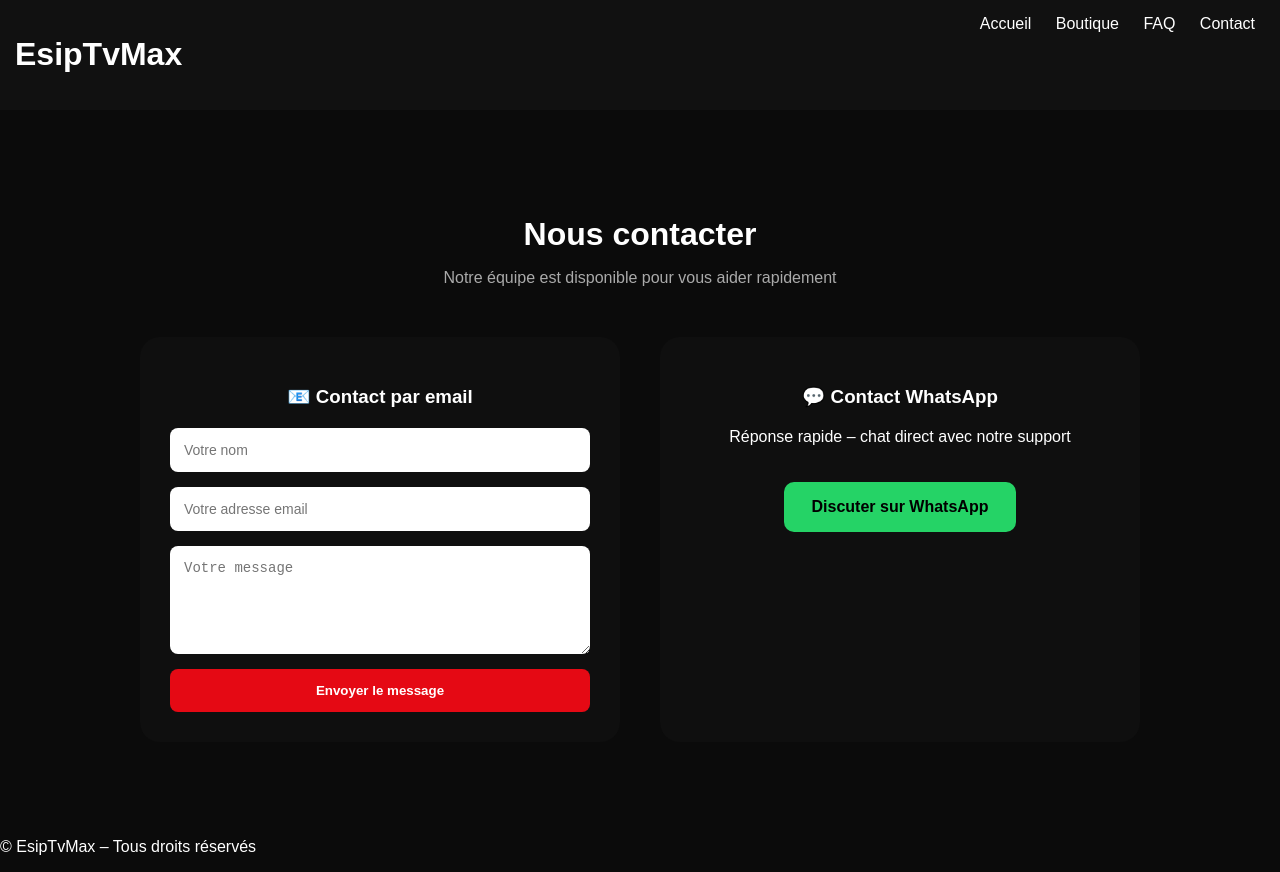
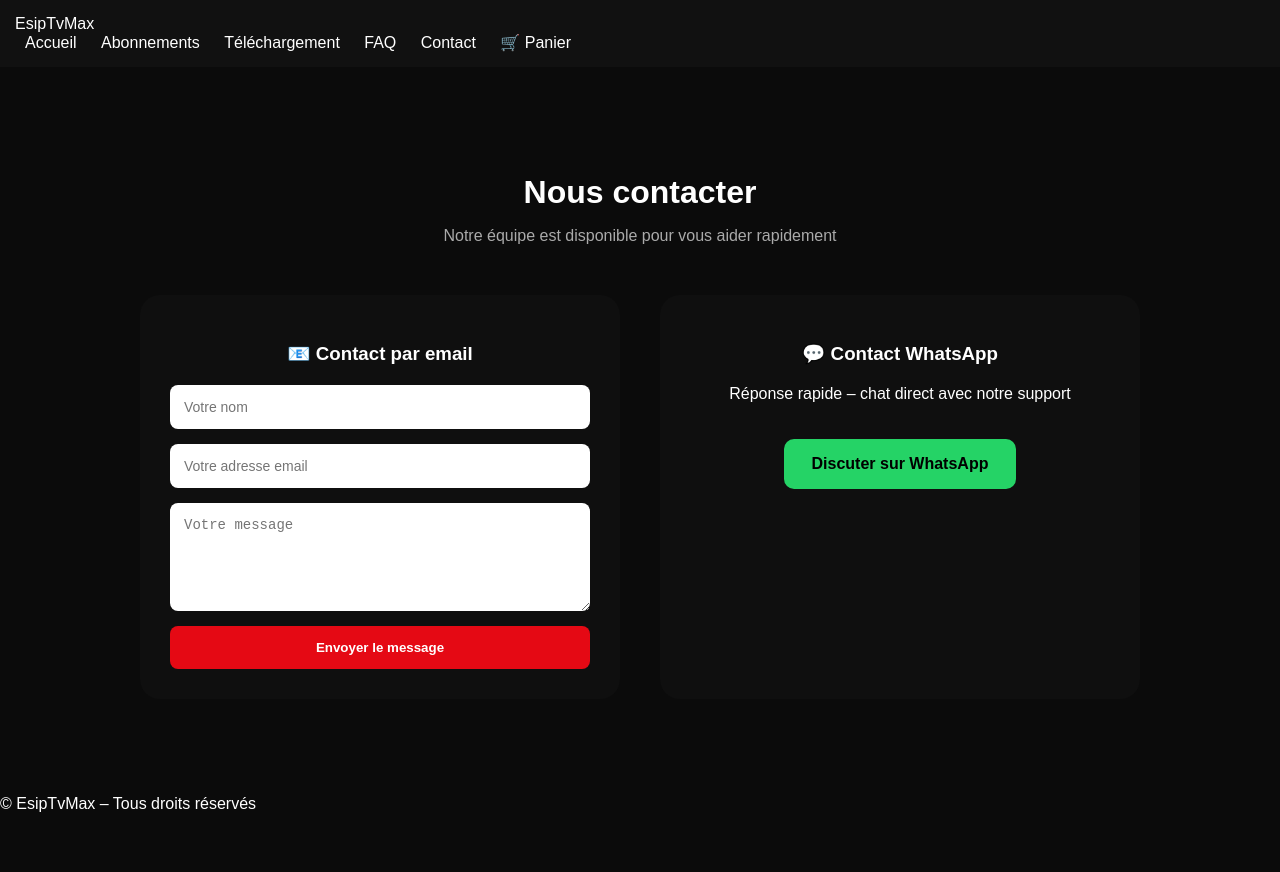
Before and after one commit to EsipTvMax/EsipTvMax, a plain HTML site: page contact.html in a window 1280 px wide. After the commit the page ends 829 px from the top, so only its background shows below. Drawn offline with Linux system fonts and the light colour scheme.

Commit message:
Update contact.html

```diff
--- a/contact.html
+++ b/contact.html
@@ -7,14 +7,23 @@
 </head>
 <body>
 
-<header>
-  <h1>EsipTvMax</h1>
-  <nav>
-    <a href="index.html">Accueil</a>
-    <a href="boutique.html">Boutique</a>
-    <a href="faq.html">FAQ</a>
-    <a href="contact.html">Contact</a>
-  </nav>
+<header class="main-header">
+  <div class="header-container">
+
+    <div class="logo">
+      <span class="logo-main">Esip</span><span class="logo-accent">TvMax</span>
+    </div>
+
+    <nav class="main-nav">
+      <a href="index.html">Accueil</a>
+      <a href="abonnements.html">Abonnements</a>
+      <a href="telechargement.html">Téléchargement</a>
+      <a href="faq.html">FAQ</a>
+      <a href="contact.html">Contact</a>
+      <a href="panier.html" class="panier-link">🛒 Panier</a>
+    </nav>
+
+  </div>
 </header>
 
 <section class="contact-section">
```
